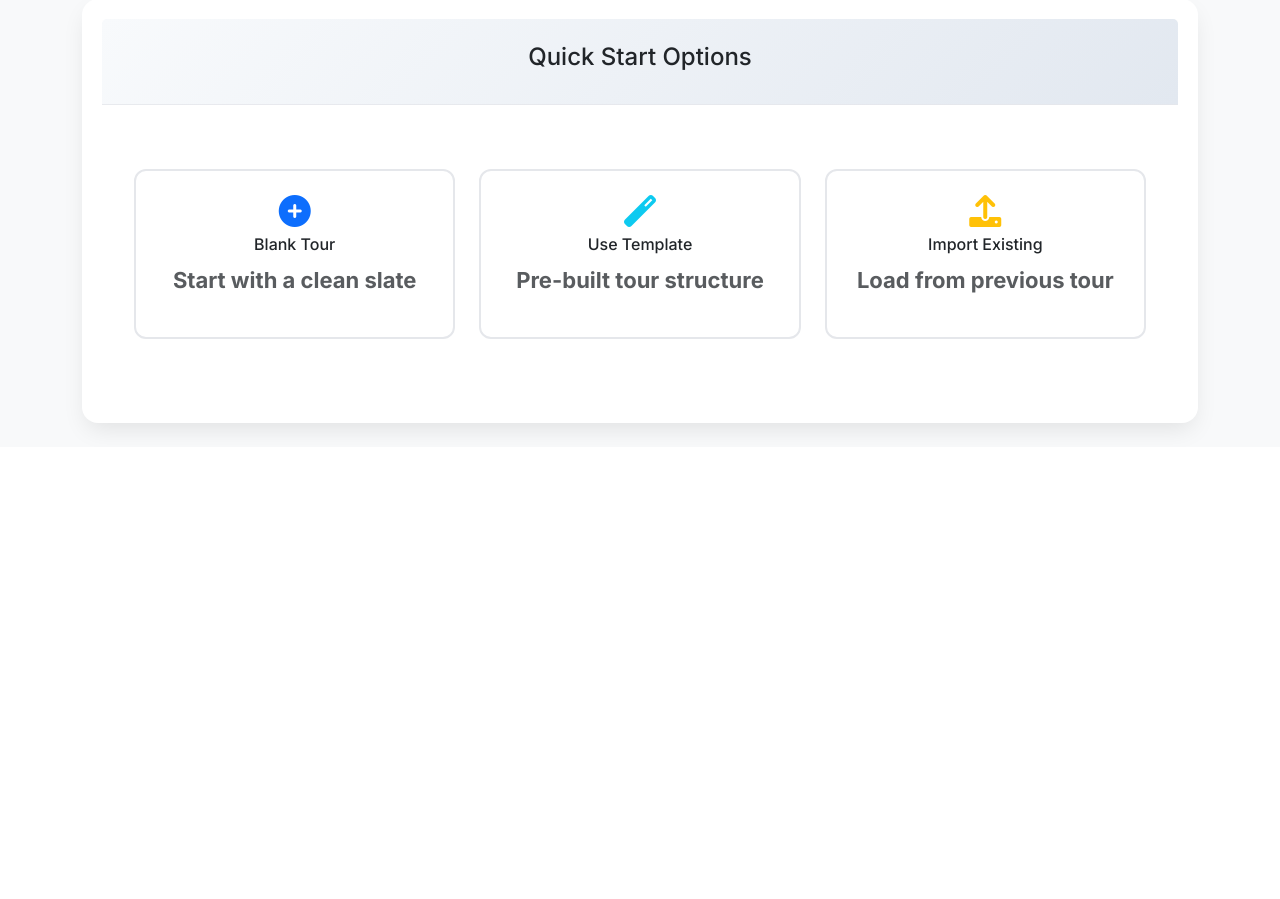
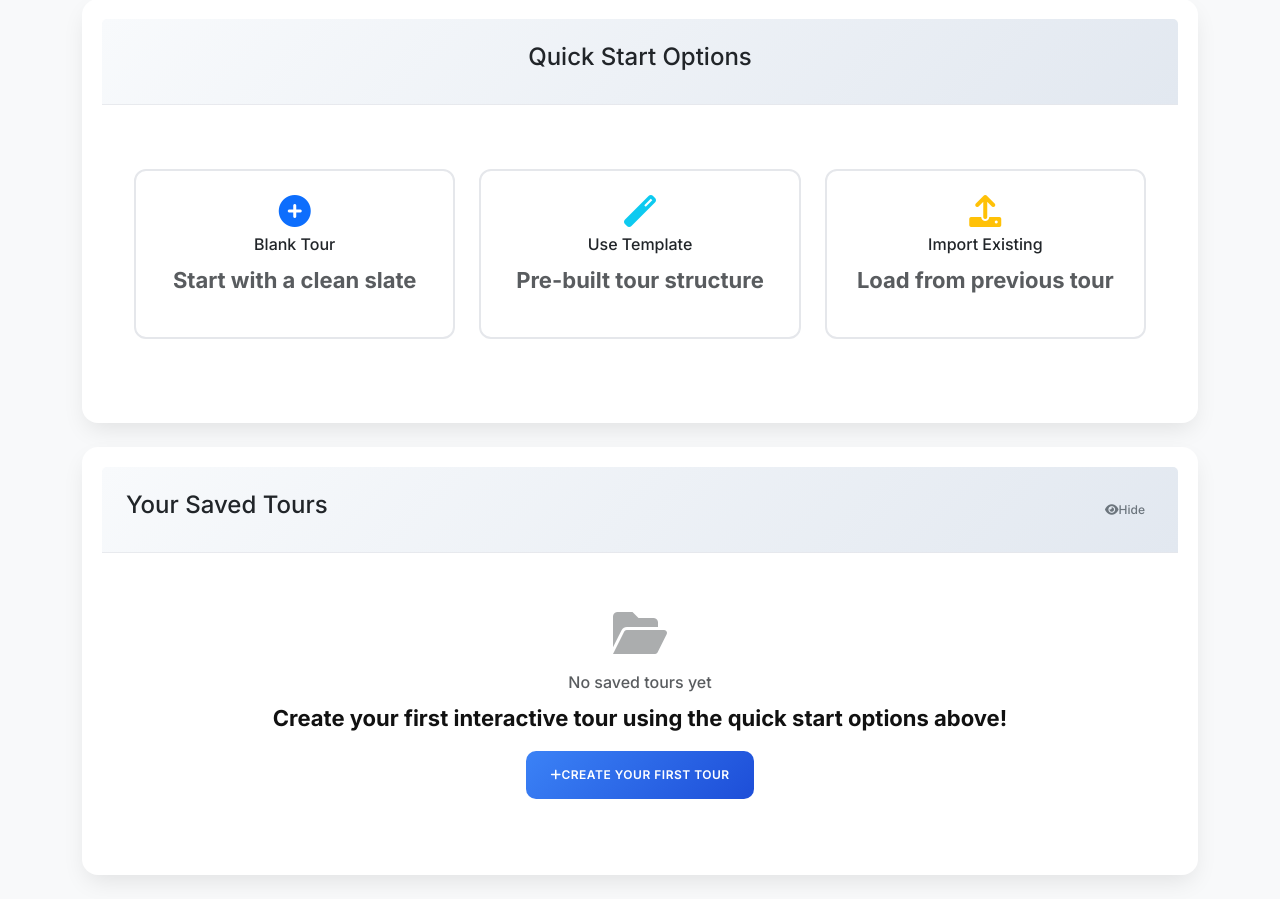
Before and after one commit to Shaswatkr19/TourCraft, a Django app: page /tours/create/ in a window 1280 px wide. Shown: the part 409-1308 px from the top of the page. Before the commit the page ends 846 px from the top, so only its background shows below. Run offline with Django 4.2, Linux system fonts and the light colour scheme; the visitor is signed in with stand-in values (Sample User, id 1); some libraries are stand-ins or nearby versions.

Commit message:
update some changes

```diff
--- a/templates/tours/tour_create.html
+++ b/templates/tours/tour_create.html
@@ -282,10 +282,7 @@
     background: linear-gradient(145deg, #ffffff, #f8fafc);
     border-radius: 12px;
     padding: 1.5rem;
-    margin-bottom: 1.5rem;
-    display: flex;
-    justify-content: space-between;
-    align-items: center;
+    margin-bottom: 1rem;
     box-shadow: 0 4px 15px rgba(0,0,0,0.08);
     border: 1px solid rgba(229, 231, 235, 0.5);
     transition: all 0.3s ease;
@@ -294,6 +291,19 @@
 .saved-item:hover {
     transform: translateY(-3px);
     box-shadow: 0 8px 25px rgba(0,0,0,0.15);
+}
+
+.tour-icon {
+    min-width: 50px;
+}
+
+.btn-group .btn {
+    margin-left: 0;
+    border-radius: 6px;
+}
+
+.btn-group .btn:not(:last-child) {
+    margin-right: 0.5rem;
 }
 
 .saved-actions button {
@@ -528,10 +538,26 @@
         </div>
     </div>
 
-    <!-- Saved Tours Section -->
-    <div class="saved-tours" id="savedToursContainer" style="display:none;">
-        <h3>Your Saved Tours</h3>
-        <div id="savedToursList"></div>
+    <!-- Saved Tours Section - Enhanced and More Prominent -->
+    <div class="row mb-4" id="savedToursSection">
+        <div class="col-12">
+            <div class="card">
+                <div class="card-header d-flex justify-content-between align-items-center">
+                    <h4>Your Saved Tours</h4>
+                    <button class="btn btn-sm btn-outline-secondary" onclick="toggleSavedTours()">
+                        <i class="fas fa-eye" id="toggleIcon"></i> <span id="toggleText">Hide</span>
+                    </button>
+                </div>
+                <div class="card-body" id="savedToursContent">
+                    <div id="savedToursList">
+                        <div class="text-center text-muted py-4">
+                            <i class="fas fa-folder-open fa-2x mb-2"></i>
+                            <p>No saved tours yet. Create your first tour above!</p>
+                        </div>
+                    </div>
+                </div>
+            </div>
+        </div>
     </div>
 
 </div>
@@ -837,32 +863,117 @@ document.addEventListener('DOMContentLoaded', function() {
     renderSavedTours();
 });
 
-// Saved Tours Management
+// Saved Tours Management - Enhanced
 function renderSavedTours() {
-    const container = document.getElementById('savedToursContainer');
     const list = document.getElementById('savedToursList');
+    const section = document.getElementById('savedToursSection');
     const tours = JSON.parse(localStorage.getItem('saved_tours') || '[]');
 
     if (tours.length > 0) {
-        container.style.display = 'block';
-        list.innerHTML = tours.map(tour => `
-            <div class="saved-item fade-in">
-                <div>
-                    <strong>${tour.title}</strong><br>
-                    <small class="text-muted">
-                        ${tour.description || 'No description'} •
-                        ${tour.created_at} •
-                        ${tour.privacy === 'private' ? 'Private' : 'Public'} •
-                        ${tour.steps.length} steps
-                    </small>
-                </div>
-                <div class="saved-actions">
-                    <button class="btn btn-sm btn-primary" onclick="editTour(${tour.id})">Edit</button>
-                    <button class="btn btn-sm btn-success" onclick="previewSavedTour(${tour.id})">Preview</button>
-                    <button class="btn btn-sm btn-danger" onclick="deleteTour(${tour.id})">Delete</button>
+        section.style.display = 'block';
+        list.innerHTML = tours.map((tour, index) => `
+            <div class="saved-item fade-in" style="animation-delay: ${index * 0.1}s">
+                <div class="row align-items-center">
+                    <div class="col-md-8">
+                        <div class="d-flex align-items-center">
+                            <div class="tour-icon me-3">
+                                <i class="fas fa-play-circle fa-2x text-primary"></i>
+                            </div>
+                            <div>
+                                <strong class="d-block">${tour.title}</strong>
+                                <small class="text-muted d-block">
+                                    ${tour.description || 'No description'}
+                                </small>
+                                <div class="mt-1">
+                                    <span class="badge bg-light text-dark me-1">
+                                        <i class="fas fa-calendar-alt"></i> ${tour.created_at}
+                                    </span>
+                                    <span class="badge ${tour.privacy === 'private' ? 'bg-warning' : 'bg-success'} me-1">
+                                        <i class="fas ${tour.privacy === 'private' ? 'fa-lock' : 'fa-globe'}"></i>
+                                        ${tour.privacy === 'private' ? 'Private' : 'Public'}
+                                    </span>
+                                    <span class="badge bg-info">
+                                        <i class="fas fa-list"></i> ${tour.steps.length} steps
+                                    </span>
+                                </div>
+                            </div>
+                        </div>
+                    </div>
+                    <div class="col-md-4 text-end">
+                        <div class="btn-group">
+                            <button class="btn btn-sm btn-outline-primary" onclick="editTour(${tour.id})" title="Edit Tour">
+                                <i class="fas fa-edit"></i> Edit
+                            </button>
+                            <button class="btn btn-sm btn-outline-success" onclick="duplicateTour(${tour.id})" title="Duplicate Tour">
+                                <i class="fas fa-copy"></i> Copy
+                            </button>
+                            <button class="btn btn-sm btn-outline-info" onclick="previewSavedTour(${tour.id})" title="Preview Tour">
+                                <i class="fas fa-eye"></i> Preview
+                            </button>
+                            <button class="btn btn-sm btn-outline-danger" onclick="deleteTour(${tour.id})" title="Delete Tour">
+                                <i class="fas fa-trash"></i> Delete
+                            </button>
+                        </div>
+                    </div>
                 </div>
             </div>
         `).join('');
+    } else {
+        section.style.display = 'block';
+        list.innerHTML = `
+            <div class="text-center text-muted py-4">
+                <i class="fas fa-folder-open fa-3x mb-3 opacity-50"></i>
+                <h6>No saved tours yet</h6>
+                <p>Create your first interactive tour using the quick start options above!</p>
+                <button class="btn btn-primary btn-sm" onclick="createBlankTour()">
+                    <i class="fas fa-plus"></i> Create Your First Tour
+                </button>
+            </div>
+        `;
+    }
+}
+
+function toggleSavedTours() {
+    const content = document.getElementById('savedToursContent');
+    const icon = document.getElementById('toggleIcon');
+    const text = document.getElementById('toggleText');
+
+    if (content.style.display === 'none') {
+        content.style.display = 'block';
+        icon.className = 'fas fa-eye';
+        text.textContent = 'Hide';
+    } else {
+        content.style.display = 'none';
+        icon.className = 'fas fa-eye-slash';
+        text.textContent = 'Show';
+    }
+}
+
+function duplicateTour(id) {
+    const tours = JSON.parse(localStorage.getItem('saved_tours') || '[]');
+    const tour = tours.find(t => t.id === id);
+    if (tour) {
+        const duplicatedTour = {
+            ...tour,
+            id: Date.now(),
+            title: `${tour.title} (Copy)`,
+            created_at: new Date().toLocaleString()
+        };
+
+        tours.push(duplicatedTour);
+        localStorage.setItem('saved_tours', JSON.stringify(tours));
+        renderSavedTours();
+
+        // Show success message
+        const btn = event.target.closest('button');
+        const originalText = btn.innerHTML;
+        btn.innerHTML = '<i class="fas fa-check"></i> Copied!';
+        btn.disabled = true;
+
+        setTimeout(() => {
+            btn.innerHTML = originalText;
+            btn.disabled = false;
+        }, 1500);
     }
 }
 
```
